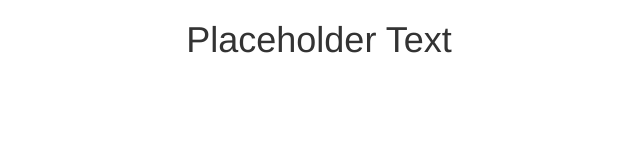
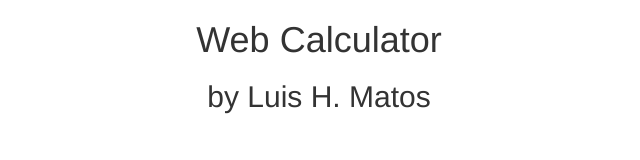
Before and after one commit to ThatSpaceGuy/Prime-Weekend-Challenge-3, a website: page public/index.html in a window 1280 px wide. Shown: the whole page, without its empty margins (321-961 px from the left). Drawn offline with Linux system fonts and the light colour scheme.

Commit message:
0.1.2 - HTML titles

```diff
--- a/public/index.html
+++ b/public/index.html
@@ -5,9 +5,10 @@
     <script src="scripts/scripts.js"></script>
 		<link rel="stylesheet" href="vendors/bootstrap.min.css">
     <link rel="stylesheet" href="styles/styles.css"/>
-		<title>Page Title</title>
+		<title>Prime Weekend Challenge 3 - Calculator Webapp</title>
 	</head>
 	<body>
-		<h1>Placeholder Text</h1>
+		<h1>Web Calculator</h1>
+		<h2>by Luis H. Matos</h2>
 	</body>
 </html>
```
